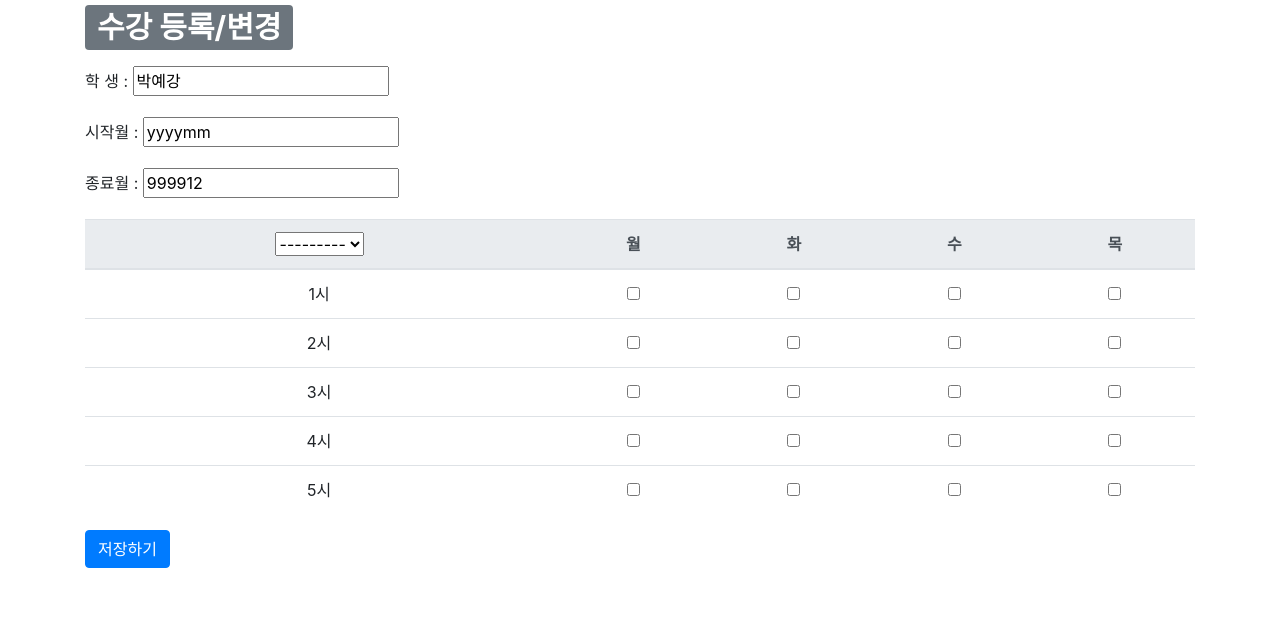
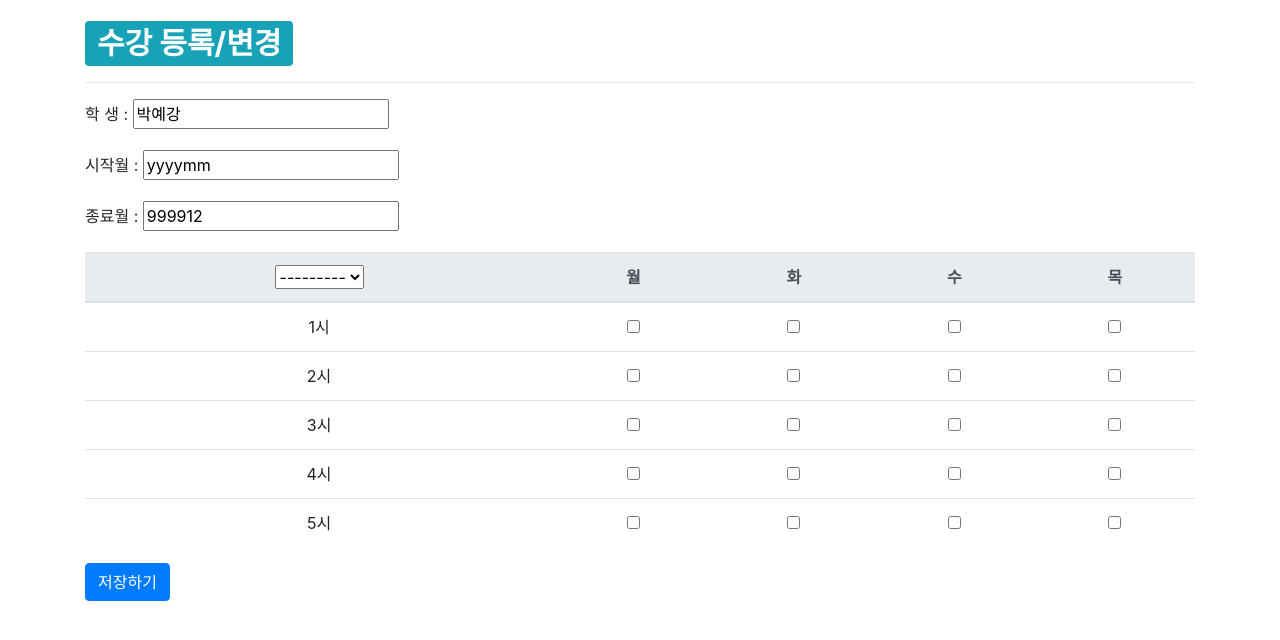
Before and after one commit to pirius-jeong/studyroom, a Django app: page /studyroom/sugang/create/1/ in a window 1280 px wide. Shown: the part 57-697 px from the top of the page. Run offline with Django 3.2, Linux system fonts and the light colour scheme; the first user in the database is signed in; data comes from the database, SQL or seed files in the repository; some libraries are stand-ins or nearby versions.

Commit message:
Update sugang_form.html

```diff
--- a/templates/studyroom/sugang_form.html
+++ b/templates/studyroom/sugang_form.html
@@ -1,12 +1,13 @@
 {% extends 'base.html' %}
+{% block content %}
 
-{% block content %}
-<div class="container">
+<div class="container my-3">
     <div>
         <h1>
-            <span class="badge badge-secondary">수강 등록/변경</span>
+            <span class="badge badge-info">수강 등록/변경</span>
         </h1>
     </div>
+    <hr class="my-3">
 
     {% if crud == 'create' %}
     <form method="post" class="post-form my-3" action="{% url 'studyroom:sugang_create' student.id %}">
```
